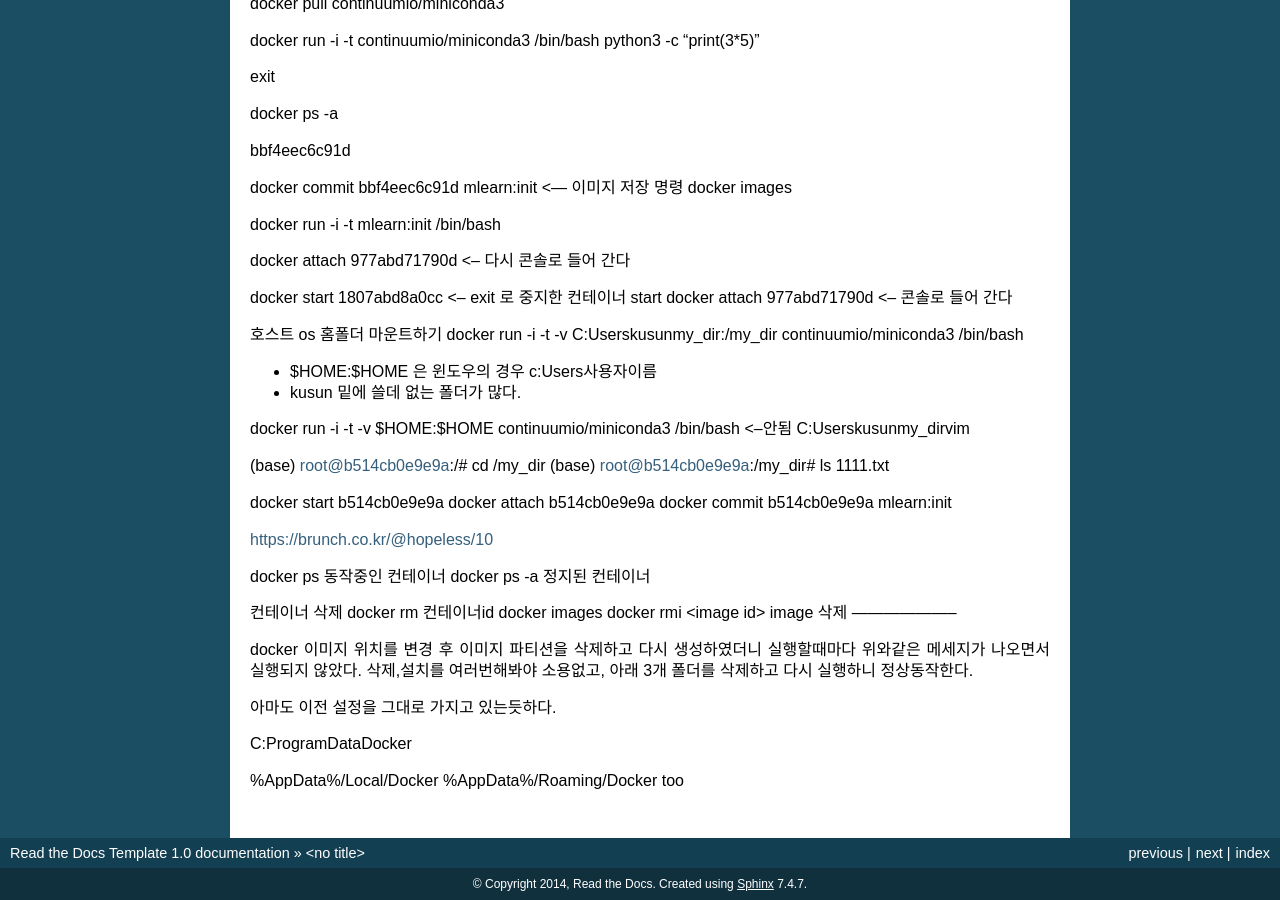
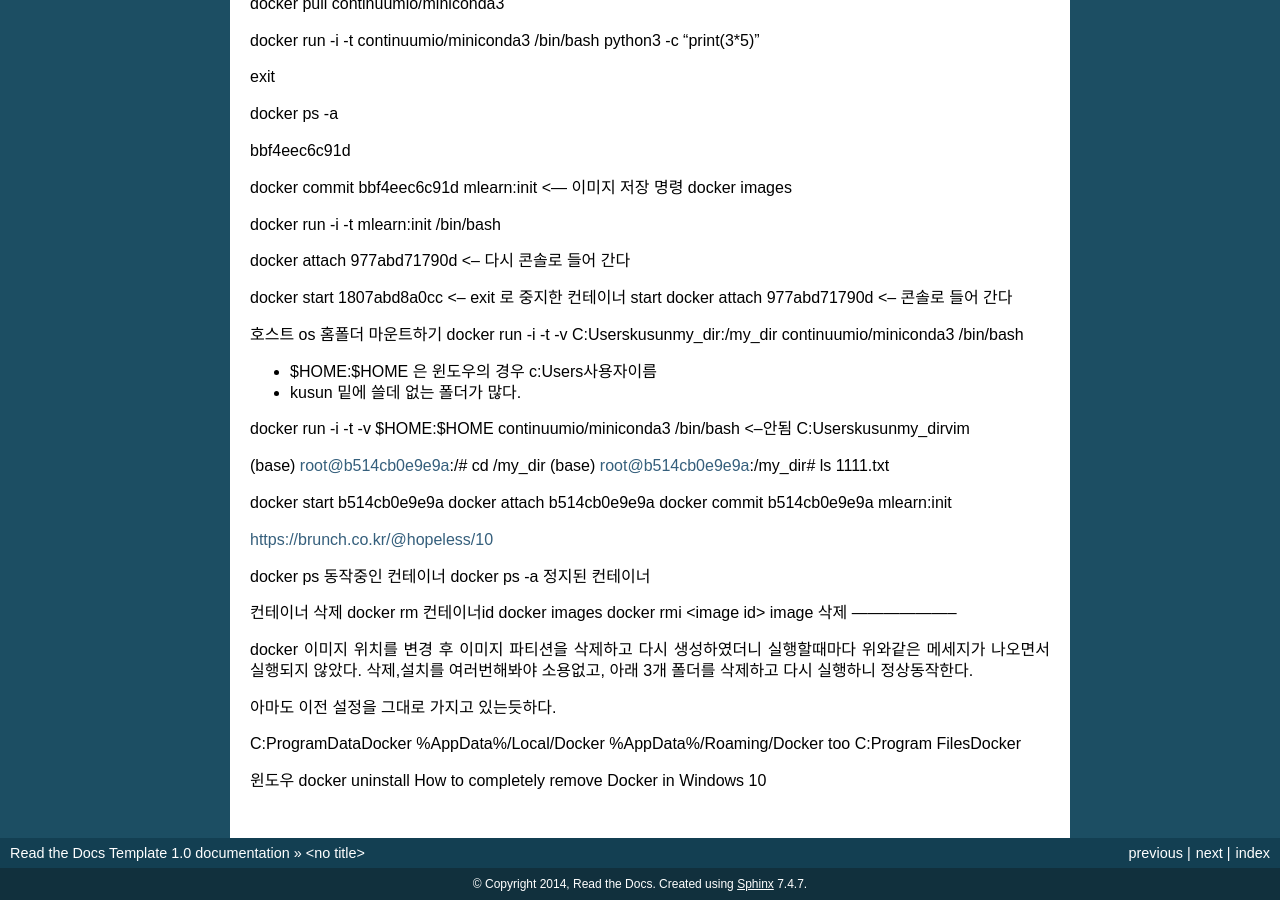
Before and after one commit to smart1004/ReadTheDocs, a Sphinx documentation site: the page built from docs/0_docker-ce-desktop-windows.rst, in a window 1280 px wide and 900 px high, scrolled down 657 px. Built offline with Sphinx 7.4.7, drawn with Linux system fonts in a browser that asks for light colours.

Commit message:
Update 0_docker-ce-desktop-windows.rst

```diff
--- a/docs/0_docker-ce-desktop-windows.rst
+++ b/docs/0_docker-ce-desktop-windows.rst
@@ -107,6 +107,10 @@ docker 이미지 위치를 변경 후 이미지 파티션을 삭제하고 다시
 아마도 이전 설정을 그대로 가지고 있는듯하다.
 
 C:\ProgramData\Docker
-
 %AppData%/Local/Docker
 %AppData%/Roaming/Docker too
+C:\Program Files\Docker
+
+
+윈도우 docker uninstall
+How to completely remove Docker in Windows 10
```
